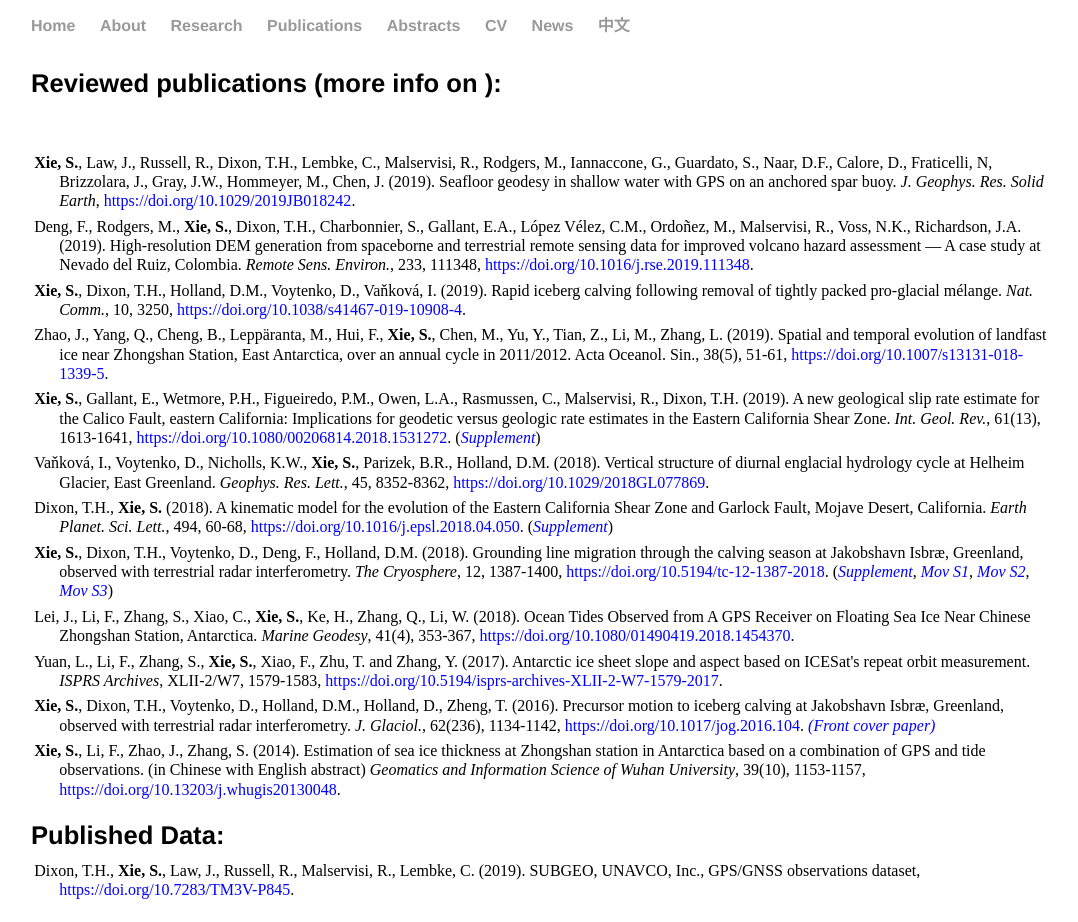
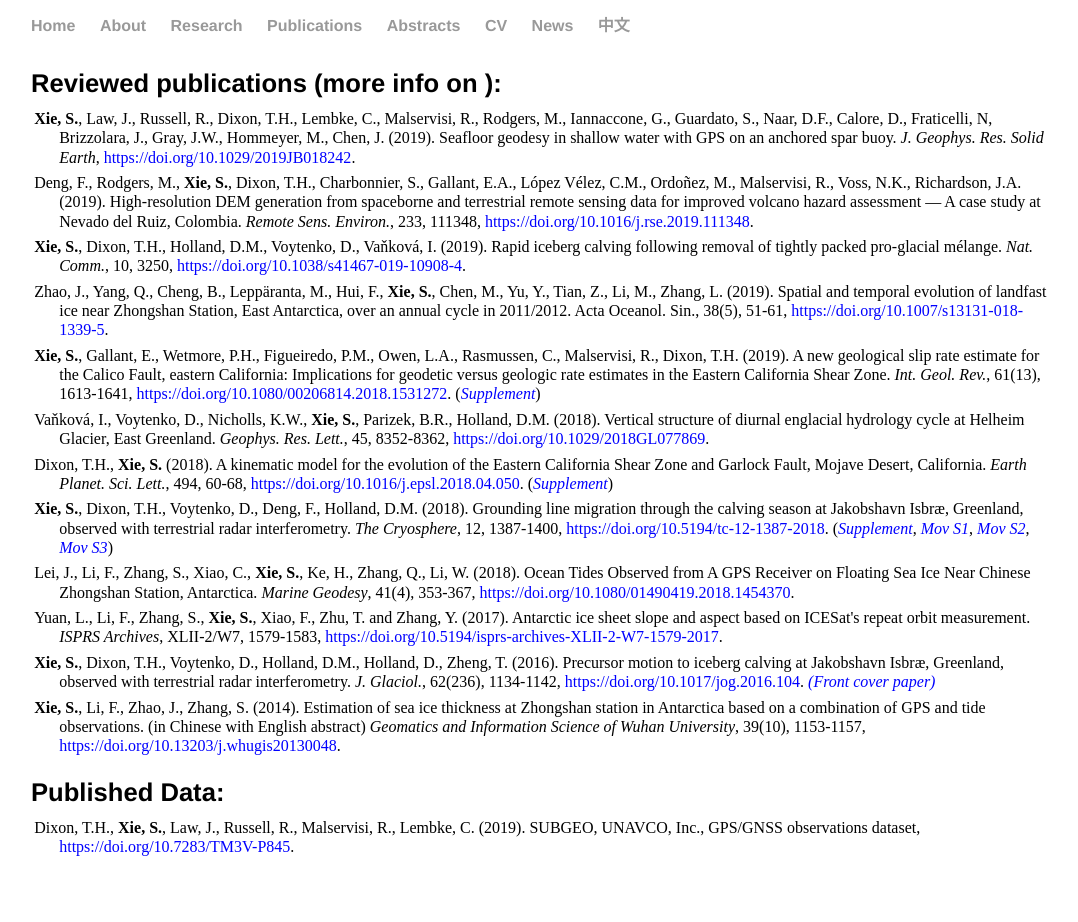
Before and after one commit to suruixie/suruixie.github.io, a Jekyll site: the page built from publications/index.html, in a window 1280 px wide. Shown: the whole page, without its empty margins (97-1175 px from the left). Built offline with Jekyll 4.4.1, drawn with Linux system fonts in a browser that asks for light colours; a style sheet for code colours, icons or effects is not loaded; after the commit the page ends 900 px from its top, so only the background shows below that.

Commit message:
Update index.html

```diff
--- a/publications/index.html
+++ b/publications/index.html
@@ -4,7 +4,7 @@
 ---
 <link rel="stylesheet" href="https://cdn.rawgit.com/jpswalsh/academicons/master/css/academicons.min.css">
 <div class="publications">
-	<h4 style="margin-bottom:2em;">Reviewed publications (more info on <a  href="https://scholar.google.com/citations?hl=en&user=kF4StsMAAAAJ&view_op=list_works" style="color:#0000FF;"><i class="ai ai-google-scholar ai-2x"></i></a>): </h4>
+	<h4 style="margin-bottom:0.3em;">Reviewed publications (more info on <a  href="https://scholar.google.com/citations?hl=en&user=kF4StsMAAAAJ&view_op=list_works" style="color:#0000FF;"><i class="ai ai-google-scholar ai-2x"></i></a>): </h4>
 	<p  class="publist" style="font-size:1.0em;">
 	        <strong>Xie, S.</strong>, Law, J., Russell, R., Dixon, T.H., Lembke, C., Malservisi, R., Rodgers, M., Iannaccone, G., Guardato, S., Naar, D.F., Calore, D., Fraticelli, N, Brizzolara, J., Gray, J.W., Hommeyer, M., Chen, J. (2019). Seafloor geodesy in shallow water with GPS on an anchored spar buoy. <em>J. Geophys. Res. Solid Earth</em>, <a href="https://doi.org/10.1029/2019JB018242" style="color:#0000FF;">https://doi.org/10.1029/2019JB018242</a>. <br>
 	<p  class="publist" style="font-size:1.0em;">
@@ -29,7 +29,7 @@
 		<strong>Xie, S.</strong>, Dixon, T.H., Voytenko, D., Holland, D.M., Holland, D., Zheng, T. (2016). Precursor motion to iceberg calving at Jakobshavn Isbræ, Greenland, observed with terrestrial radar interferometry. <em>J. Glaciol.</em>, 62(236), 1134-1142, <a href="https://doi.org/10.1017/jog.2016.104" style="color:#0000FF;">https://doi.org/10.1017/jog.2016.104</a>. <em><a href="https://doi.org/10.1017/jog.2016.123" style="color:#0000FF;"> (Front cover paper)</a></em> <br>
 	<p  class="publist" style="font-size:1.0em;">
 	        <strong>Xie, S.</strong>, Li, F., Zhao, J., Zhang, S. (2014). Estimation of sea ice thickness at Zhongshan station in Antarctica based on a combination of GPS and tide observations. (in Chinese with English abstract) <em>Geomatics and Information Science of Wuhan University</em>, 39(10), 1153-1157, <a href="http://ch.whu.edu.cn/CN/abstract/abstract3086.shtml" style="color:#0000FF;">https://doi.org/10.13203/j.whugis20130048</a>.  <br>
-		<br style="line-height:8em">
+		<br style="line-height:16em">
 	</p>
 
 
@@ -37,6 +37,6 @@
 	<h4 style="margin-bottom:0.3em;">Published Data: </h4>
 	<p  class="publist" style="font-size:1.0em;">
                 Dixon, T.H., <strong>Xie, S.</strong>, Law, J., Russell, R., Malservisi, R., Lembke, C. (2019). SUBGEO, UNAVCO, Inc., GPS/GNSS observations dataset, <a href="https://doi.org/10.7283/TM3V-P845" style="color:#0000FF;">https://doi.org/10.7283/TM3V-P845</a>. <br>
-		<br style="line-height:8em">
+		<br style="line-height:16em">
 	</p>
 </div>
```
